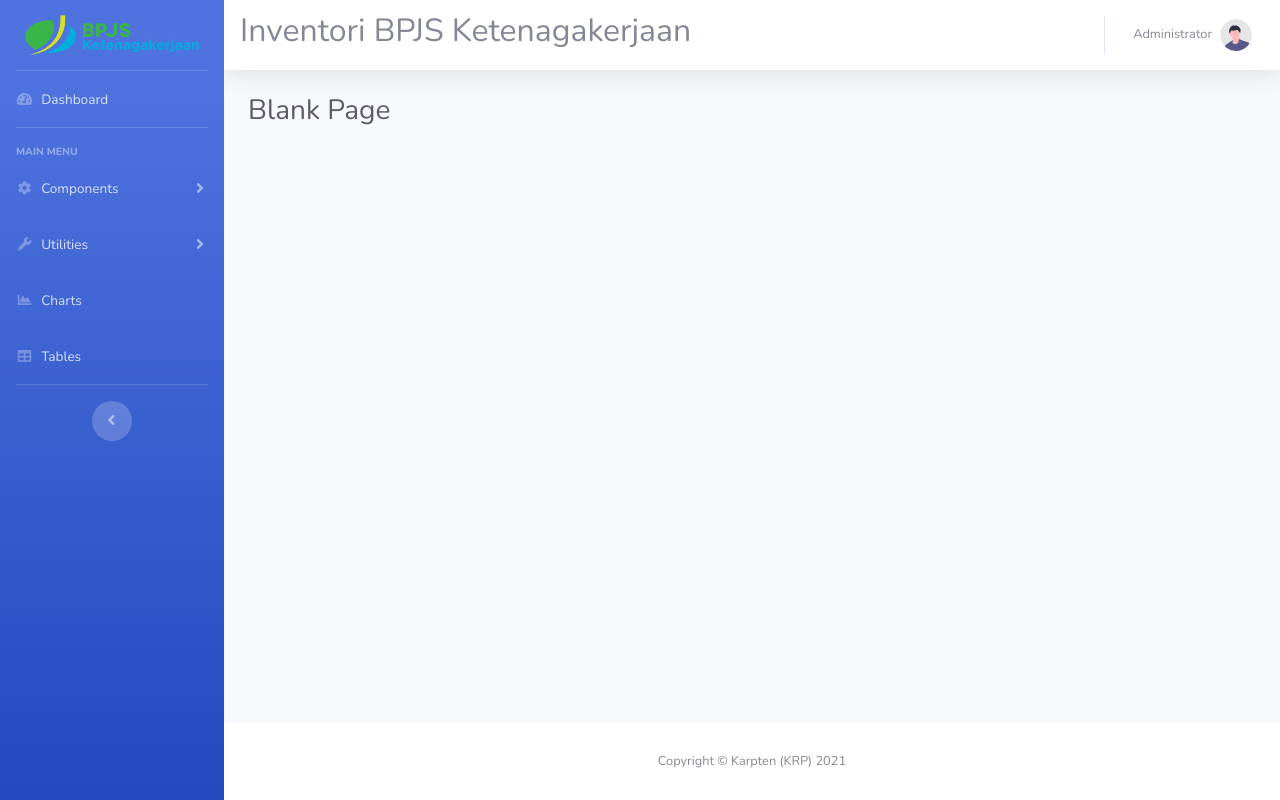
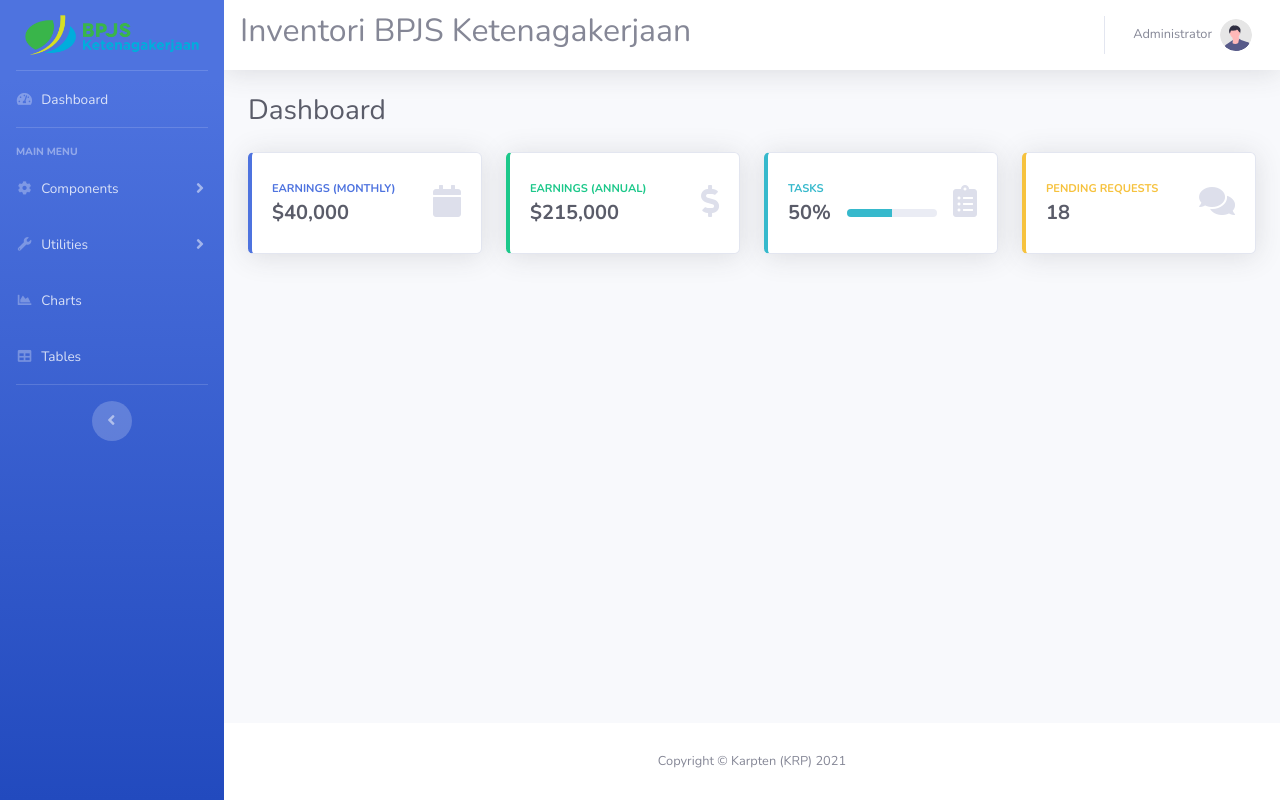
Before and after one commit to Rahmat-Ilyas/inventori_bpjs, a PHP site: page /admin-sdm/index.php in a window 1280 px wide. Run offline with PHP 8.4, Linux system fonts and the light colour scheme.

Commit message:
on progress

```diff
--- a/admin-sdm/index.php
+++ b/admin-sdm/index.php
@@ -5,7 +5,94 @@ require('template/header.php');
 <div class="container-fluid">
 
     <!-- Page Heading -->
-    <h1 class="h3 mb-4 text-gray-800">Blank Page</h1>
+    <div class="d-sm-flex align-items-center justify-content-between mb-4">
+        <h1 class="h3 mb-0 text-gray-800">Dashboard</h1>
+    </div>
+    <!-- Content Row -->
+    <div class="row">
+        <!-- Earnings (Monthly) Card Example -->
+        <div class="col-xl-3 col-md-6 mb-4">
+            <div class="card border-left-primary shadow h-100 py-2">
+                <div class="card-body">
+                    <div class="row no-gutters align-items-center">
+                        <div class="col mr-2">
+                            <div class="text-xs font-weight-bold text-primary text-uppercase mb-1">
+                            Earnings (Monthly)</div>
+                            <div class="h5 mb-0 font-weight-bold text-gray-800">$40,000</div>
+                        </div>
+                        <div class="col-auto">
+                            <i class="fas fa-calendar fa-2x text-gray-300"></i>
+                        </div>
+                    </div>
+                </div>
+            </div>
+        </div>
+
+        <!-- Earnings (Monthly) Card Example -->
+        <div class="col-xl-3 col-md-6 mb-4">
+            <div class="card border-left-success shadow h-100 py-2">
+                <div class="card-body">
+                    <div class="row no-gutters align-items-center">
+                        <div class="col mr-2">
+                            <div class="text-xs font-weight-bold text-success text-uppercase mb-1">
+                            Earnings (Annual)</div>
+                            <div class="h5 mb-0 font-weight-bold text-gray-800">$215,000</div>
+                        </div>
+                        <div class="col-auto">
+                            <i class="fas fa-dollar-sign fa-2x text-gray-300"></i>
+                        </div>
+                    </div>
+                </div>
+            </div>
+        </div>
+
+        <!-- Earnings (Monthly) Card Example -->
+        <div class="col-xl-3 col-md-6 mb-4">
+            <div class="card border-left-info shadow h-100 py-2">
+                <div class="card-body">
+                    <div class="row no-gutters align-items-center">
+                        <div class="col mr-2">
+                            <div class="text-xs font-weight-bold text-info text-uppercase mb-1">Tasks
+                            </div>
+                            <div class="row no-gutters align-items-center">
+                                <div class="col-auto">
+                                    <div class="h5 mb-0 mr-3 font-weight-bold text-gray-800">50%</div>
+                                </div>
+                                <div class="col">
+                                    <div class="progress progress-sm mr-2">
+                                        <div class="progress-bar bg-info" role="progressbar"
+                                        style="width: 50%" aria-valuenow="50" aria-valuemin="0"
+                                        aria-valuemax="100"></div>
+                                    </div>
+                                </div>
+                            </div>
+                        </div>
+                        <div class="col-auto">
+                            <i class="fas fa-clipboard-list fa-2x text-gray-300"></i>
+                        </div>
+                    </div>
+                </div>
+            </div>
+        </div>
+
+        <!-- Pending Requests Card Example -->
+        <div class="col-xl-3 col-md-6 mb-4">
+            <div class="card border-left-warning shadow h-100 py-2">
+                <div class="card-body">
+                    <div class="row no-gutters align-items-center">
+                        <div class="col mr-2">
+                            <div class="text-xs font-weight-bold text-warning text-uppercase mb-1">
+                            Pending Requests</div>
+                            <div class="h5 mb-0 font-weight-bold text-gray-800">18</div>
+                        </div>
+                        <div class="col-auto">
+                            <i class="fas fa-comments fa-2x text-gray-300"></i>
+                        </div>
+                    </div>
+                </div>
+            </div>
+        </div>
+    </div>
 
 </div>
 <!-- /.container-fluid -->
--- a/admin-sdm/template/header.php
+++ b/admin-sdm/template/header.php
@@ -40,7 +40,7 @@
 
             <!-- Nav Item - Dashboard -->
             <li class="nav-item">
-                <a class="nav-link" href="index.html">
+                <a class="nav-link" href="index.php">
                     <i class="fas fa-fw fa-tachometer-alt"></i>
                     <span>Dashboard</span>
                 </a>
```
